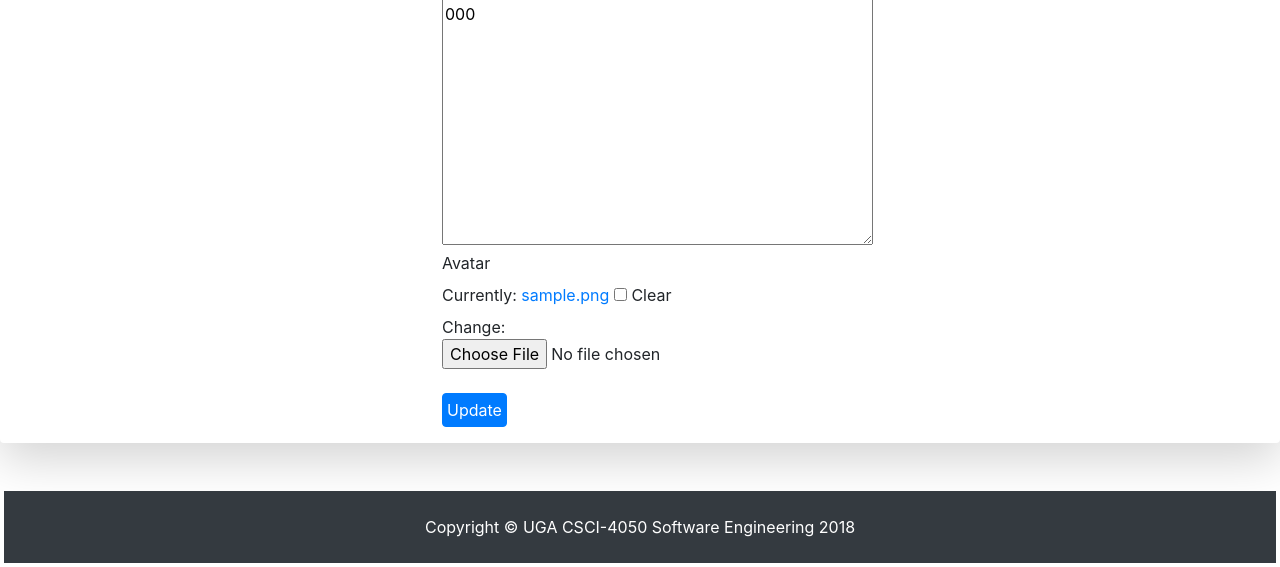
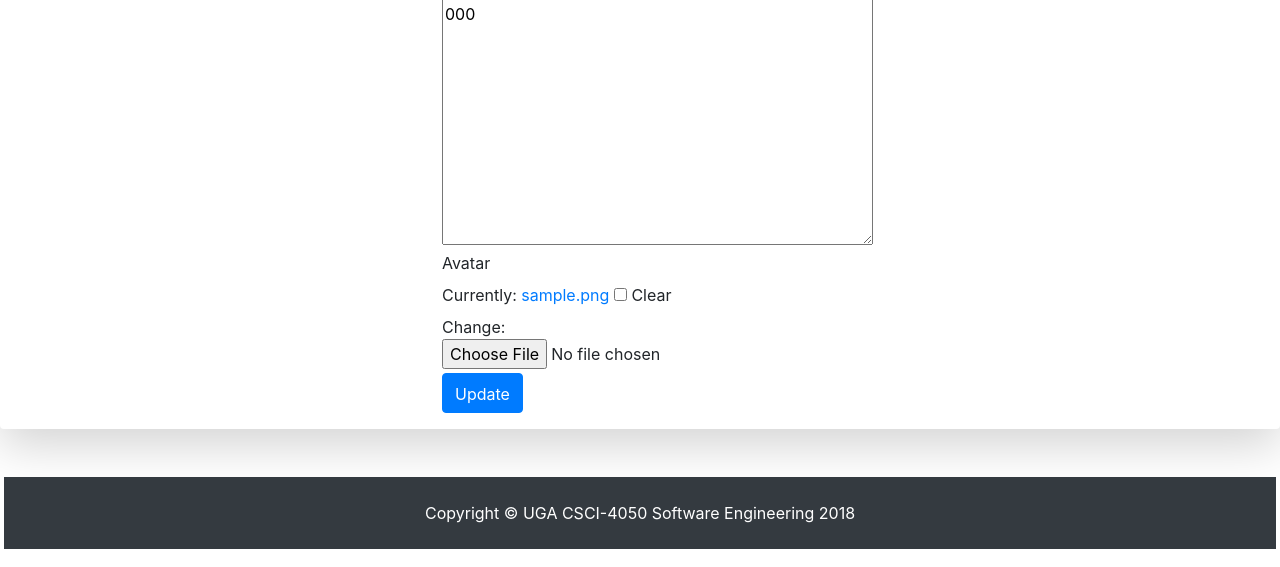
Before and after one commit to BashfulBandit/booerds, a Django app: page /u/1/edit_profile/ in a window 1280 px wide. Shown: the part 559-1126 px from the top of the page. Run offline with Django 3.2, Linux system fonts and the light colour scheme; a user stored in the database is signed in; tables that the repository leaves empty hold one stand-in row (values such as "Sample post"); some libraries are stand-ins or nearby versions.

Commit message:
Cleaning up a bunch of the HTML templates.

```diff
--- a/book/templates/book/add_book.html
+++ b/book/templates/book/add_book.html
@@ -1,18 +1,16 @@
 <!-- templates/book/add_book.html -->
 {% extends 'bookstore/base.html' %}
-
 {% load crispy_forms_tags %}
-
 {% block title %}boo(kn)erds - Add Book{% endblock %}
 
 {% block content %}
 <form method="post" enctype="multipart/form-data">
+	{% csrf_token %}
 	<div class="row justify-content-center">
 		<div class="col-4">
 			<h3>Add Book</h3>
 		</div>
 	</div>
-    {% csrf_token %}
 	<div class="row justify-content-center">
 		<div class="col-4">
 			{{ book_form|crispy }}
--- a/book/templates/book/details.html
+++ b/book/templates/book/details.html
@@ -1,6 +1,5 @@
 <!-- templates/book/details.html -->
 {% extends 'bookstore/base.html' %}
-
 {% block title %}boo(kn)erds - Details{% endblock %}
 
 {% block content %}
--- a/book/templates/book/edit_book.html
+++ b/book/templates/book/edit_book.html
@@ -1,18 +1,16 @@
 <!-- templates/book/edit_book.html -->
 {% extends 'bookstore/base.html' %}
-
 {% load crispy_forms_tags %}
-
 {% block title %}boo(kn)erds - Edit Book{% endblock %}
 
 {% block content %}
 <form method="post" enctype="multipart/form-data">
+	{% csrf_token %}
 	<div class="row justify-content-center">
 		<div class="col-4">
 			<h3>Edit Book</h3>
 		</div>
 	</div>
-    {% csrf_token %}
 	<div class="row justify-content-center">
 		<div class="col-4">
 			{{ book_form|crispy }}
--- a/book/templates/book/list.html
+++ b/book/templates/book/list.html
@@ -1,6 +1,5 @@
 <!-- templates/bookstore/list.html -->
 {% extends 'bookstore/base.html' %}
-
 {% block title %}boo(kn)erds - Books{% endblock %}
 
 {% block content %}
--- a/bookstore/templates/bookstore/home.html
+++ b/bookstore/templates/bookstore/home.html
@@ -1,11 +1,9 @@
 <!-- templates/bookstore/home.html -->
 {% extends 'bookstore/base.html' %}
-
 {% block title %}boo(kn)erds{% endblock %}
 
 {% block content %}
 <!-- TODO Make this generate content from a Promotion -->
-<!-- Jumbotron Header -->
 <header class="jumbotron my-4">
 	<h1 class="display-3">A Warm Welcome!</h1>
 	<p class="lead">Lorem ipsum dolor sit amet, consectetur adipisicing elit. Ipsa, ipsam, eligendi, in quo sunt possimus non incidunt odit vero aliquid similique quaerat nam nobis illo aspernatur vitae fugiat numquam repellat.</p>
@@ -27,5 +25,4 @@
 		</div>
 	{% endfor %}
 </div>
-<!-- /.row -->
 {% endblock %}
--- a/bookstore/templates/bookstore/navbar.html
+++ b/bookstore/templates/bookstore/navbar.html
@@ -1,5 +1,4 @@
 <!-- templates/bookstore/navbar.html -->
-<!-- Navigation -->
 <nav class="navbar navbar-expand-lg navbar-dark bg-dark fixed-top">
 	<a class="navbar-brand" href="{% url 'bookstore:home' %}">boo(kn)erds</a>
 	<button class="navbar-toggler" type="button" data-toggle="collapse" data-target="#navbarSupportedContent" aria-controls="navbarSupportedContent" aria-expanded="false" aria-label="Toggle navigation">
@@ -41,4 +40,3 @@
 		</form>
 	</div>
 </nav>
-<!-- End Navigation -->
--- a/cart/templates/cart/cart.html
+++ b/cart/templates/cart/cart.html
@@ -1,7 +1,6 @@
 <!-- templates/cart/cart.html -->
 {% extends 'bookstore/base.html' %}
 {% load static %}
-
 {% block title %}boo(kn)erds - Details{% endblock %}
 
 {% block content %}
@@ -10,7 +9,6 @@
 		<h2>Shopping Cart</h2>
 	</div>
 </div>
-
 <div class="table-responsive">
 	<table class="table table-bordered">
 		<thead class="thead-dark">
@@ -40,7 +38,6 @@
 		</tbody>
 	</table>
 </div>
-
 <div class="row justify-content-center">
 	<div class="col-lg-auto text-center">
 		<h2>Order Total</h2>
--- a/users/templates/users/account_activation_email.html
+++ b/users/templates/users/account_activation_email.html
@@ -7,6 +7,7 @@ Please click on the link below to confirm your registration:
 http://{{ domain }}{% url 'users:activate' uidb64=uid token=token %}
 
 Regards,
+
 The boo(kn)erds Team
 
 {% endautoescape %}
--- a/users/templates/users/customer_register.html
+++ b/users/templates/users/customer_register.html
@@ -1,18 +1,16 @@
 <!-- templates/users/customer_register.html -->
 {% extends 'bookstore/base.html' %}
-
 {% load crispy_forms_tags %}
-
 {% block title %}boo(kn)erds - Customer Register{% endblock %}
 
 {% block content %}
 <form method="post" enctype="multipart/form-data">
+	{% csrf_token %}
     <div class="row">
         <div class="col text-center">
             <h3>Customer Registration</h3>
         </div>
     </div>
-    {% csrf_token %}
     <div class="row">
         <div class="col">
             {{ user_form|crispy }}
--- a/users/templates/users/edit_profile.html
+++ b/users/templates/users/edit_profile.html
@@ -1,20 +1,16 @@
 <!-- templates/users/edit_profile.html -->
 {% extends 'bookstore/base.html' %}
-
 {% load crispy_forms_tags %}
-
 {% block title %}boo(kn)erds - Edit Profile{% endblock %}
 
 {% block content %}
-<div class="row justify-content-around">
+<div class="row justify-content-center">
+	{% csrf_token %}
 	<div class="col-4">
 		<h2>Edit Profile</h2>
 		<form method="post" enctype="multipart/form-data">
-      {% csrf_token %}
-      <input type="hidden" name="next" value="{{ next }}">
 			{{ form|crispy }}
-      </br>
-      <button type="submit" class="btn btn-primary p-1">Update</button>
+			<button type="submit" class="btn btn-primary mt-1 pt-2">Update</button>
 		</form>
 	</div>
 </div>
--- a/users/templates/users/login.html
+++ b/users/templates/users/login.html
@@ -7,12 +7,12 @@
 
 {% block content %}
 <form method="post" class="needs-validation" novalidate>
+	{% csrf_token %}
     <div class="row justify-content-center">
         <div class="col-4">
             <h3>Login</h3>
         </div>
     </div>
-    {% csrf_token %}
     <div class="row justify-content-center">
         <div class="col-4">
             {{ form|crispy }}
```
Also changed, not shown: bookstore/templates/bookstore/base.html (+0 -14 lines), cart/templates/cart/pre_cart.html (+0 -7 lines). Lines whose indentation alone changed are shown as unchanged.
